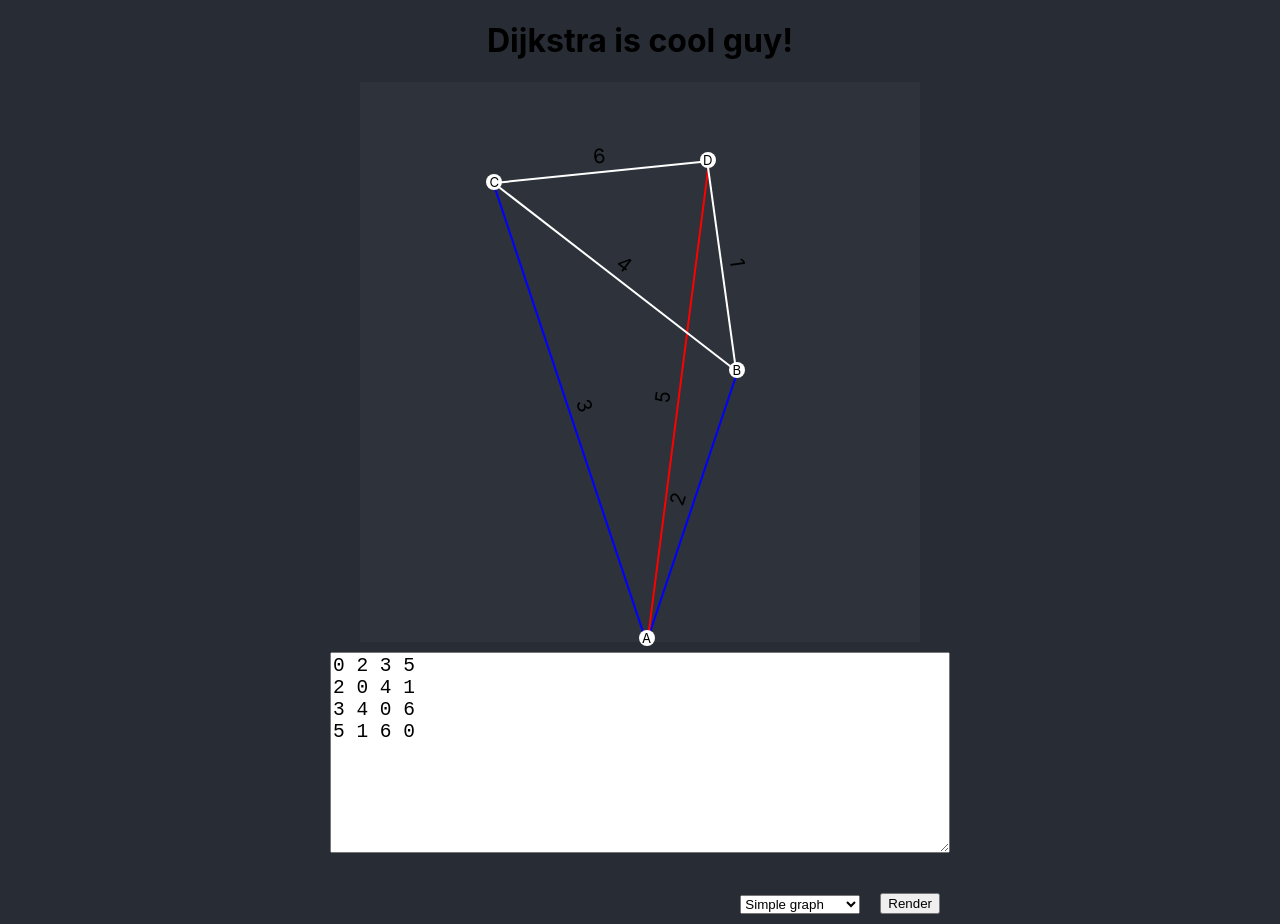
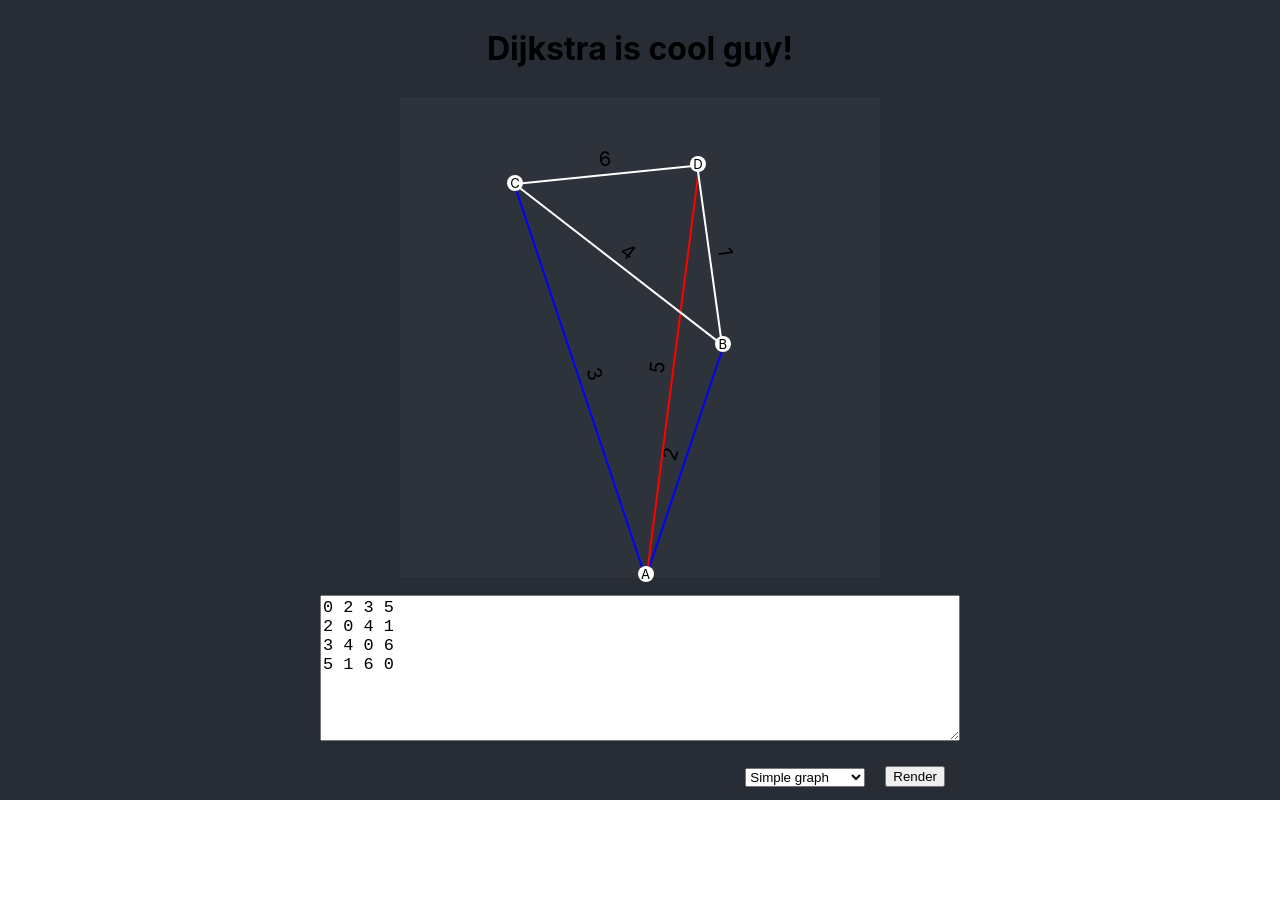
Before and after one commit to songofroland/pt-dijkstra, a React (Create React App) app: page / in a window 1280 px wide. After the commit the page ends 800 px from the top, so only its background shows below. Built offline with nearby package versions, Linux system fonts and the light colour scheme.

Commit message:
CR fixes

```diff
--- a/src/App.css
+++ b/src/App.css
@@ -16,15 +16,16 @@
 .canvas {
   background-color: var(--element-background);
   position: relative;
-  height: 70vmin;
-  width: 70vmin;
+  height: 60vmin;
+  width: 60vmin;
+  font-size: 1vmin;
 }
 
 .node {
   height: 2vh;
   width: 2vh;
   border-radius: 50%;
-  font-size: 1.65vh;
+  font-size: 1.65em;
   text-align: center;
   vertical-align: middle;
   background-color: white;
@@ -35,7 +36,7 @@
   height: 100%;
   width: 100%;
   margin-top: -2vh;
-  font-size: 2.5vh;
+  font-size: 2.5em;
   display: flex;
   justify-content: center;
   align-items: center;
@@ -54,7 +55,7 @@
   flex-direction: row;
   justify-content: flex-end;
   min-height: 1em;
-  margin: 10px;
+  margin: 5px;
 }
 
 .editor-bar > * {
@@ -73,9 +74,9 @@
 }
 
 textarea {
-  margin: 10px;
-  min-height: 10em;
-  font-size: 1.5em;
+  margin-top: 10px;
+  min-height: 8.3em;
+  font-size: 1.3em;
 }
 
 @media (max-width: 480px) {
```
